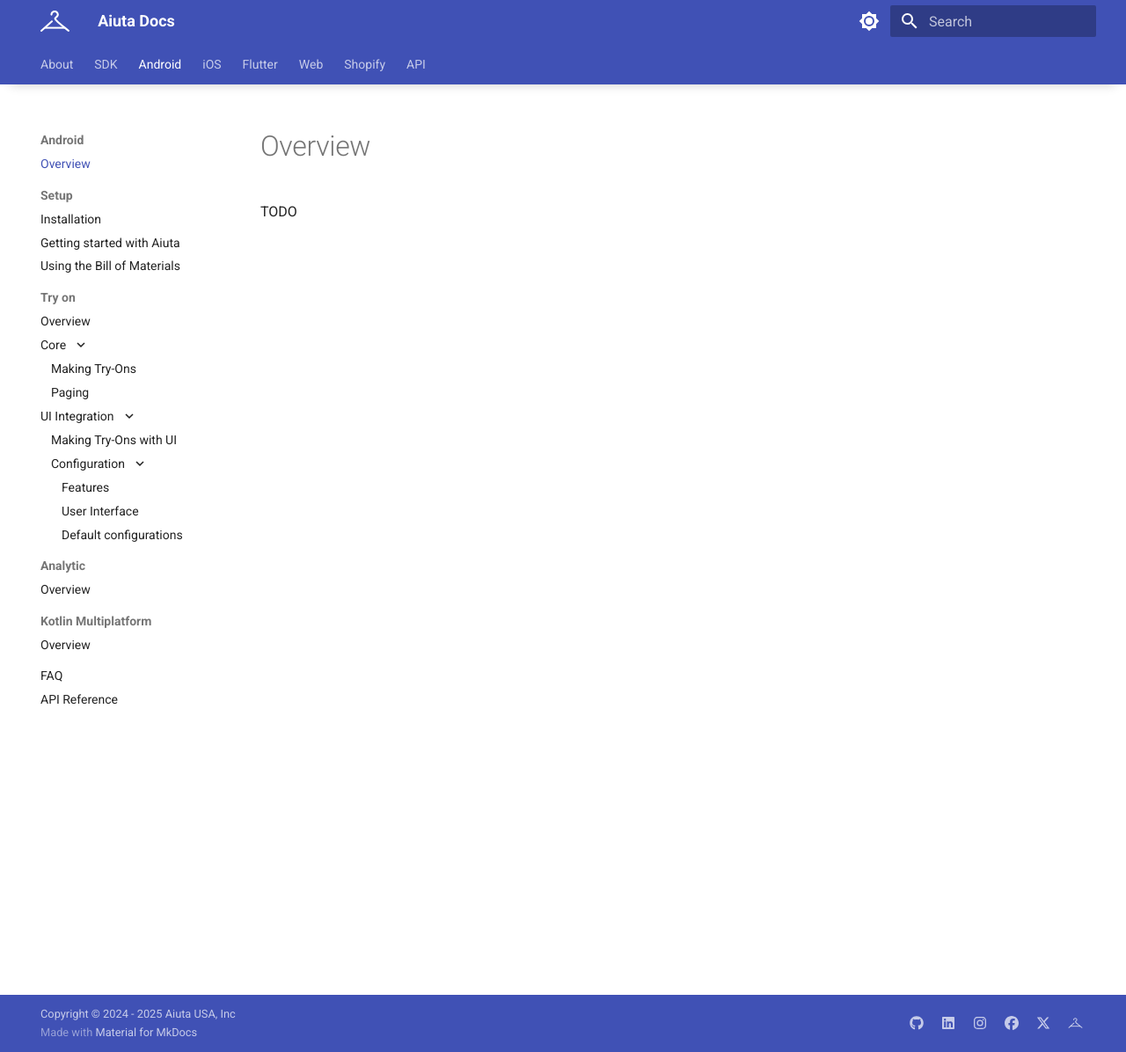
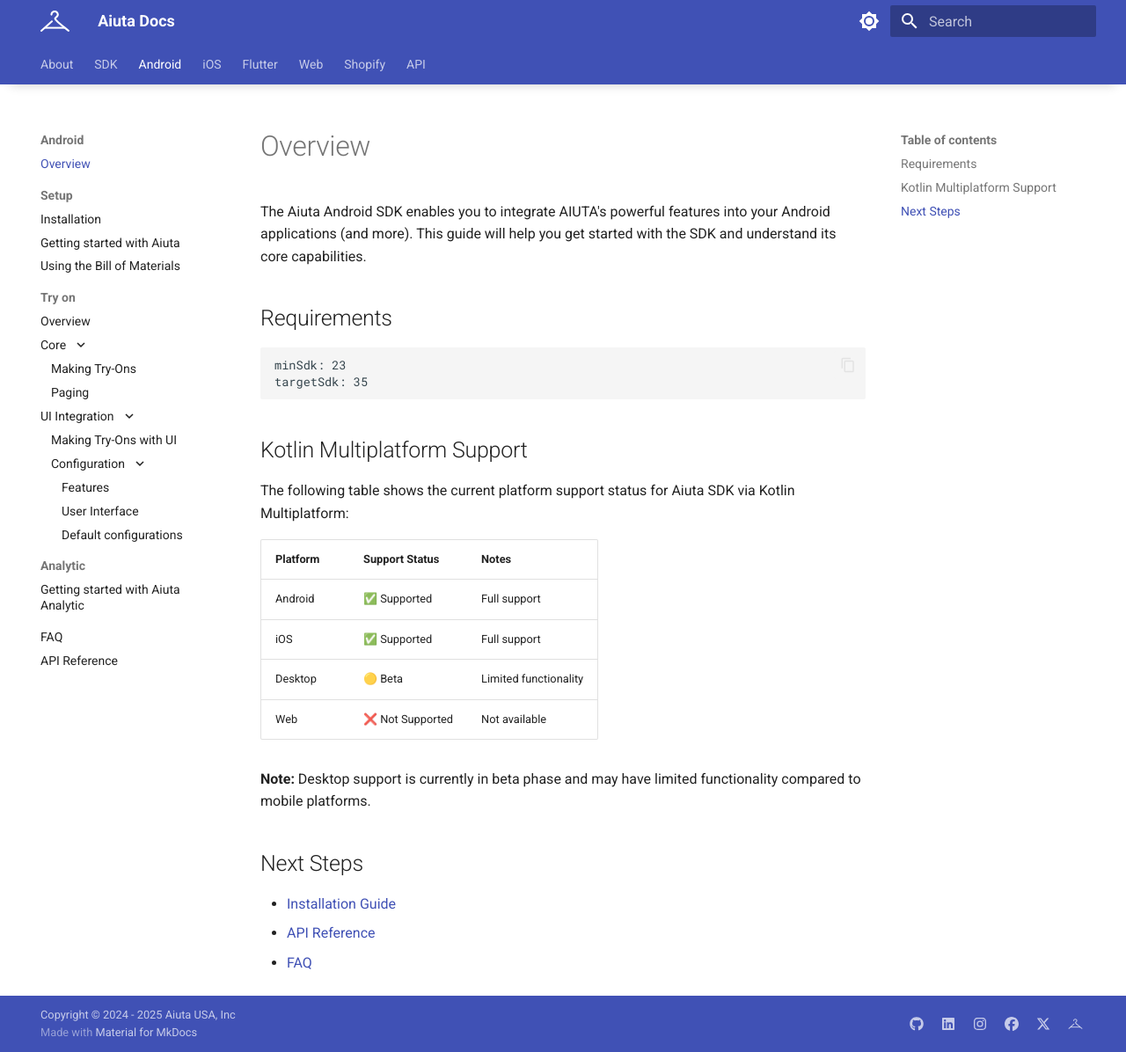
Before and after one commit to aiuta-com/docs, an MkDocs documentation site: the page built from docs/sdk/android/overview.md, in a window 1280 px wide and 1196 px high. Shown: the whole window at 88% size. Built offline with MkDocs 1.6.1 and Material for MkDocs 9.7.7, drawn with Linux system fonts in a browser that asks for light colours.

Commit message:
Add general overview and try on with UI

```diff
--- a/docs/sdk/android/overview.md
+++ b/docs/sdk/android/overview.md
@@ -1 +1,22 @@
-TODO
+# Overview
+
+The Aiuta Android SDK enables you to integrate AIUTA's powerful features into your Android applications (and more). This guide will help you get started with the SDK and understand its core capabilities.
+
+
+## Requirements
+
+{% include-markdown "sdk/templates/android/requirements-base.md" %}
+
+## Kotlin Multiplatform Support
+
+The following table shows the current platform support status for Aiuta SDK via Kotlin Multiplatform:
+
+{% include-markdown "sdk/templates/android/kmp-support-table.md" %}
+
+**Note:** Desktop support is currently in beta phase and may have limited functionality compared to mobile platforms.
+
+## Next Steps
+
+- [Installation Guide](setup/installation.md)
+- [API Reference](https://aiuta-com.github.io/aiuta-android-sdk/)
+- [FAQ](faq.md)
--- /dev/null
+++ b/docs/sdk/templates/android/kmp-support-table.md
@@ -0,0 +1,6 @@
+| Platform | Support Status | Notes |
+|----------|---------------|--------|
+| Android  | ✅ Supported  | Full support |
+| iOS      | ✅ Supported  | Full support |
+| Desktop  | 🟡 Beta      | Limited functionality |
+| Web | ❌ Not Supported | Not available |
--- a/mkdocs.yml
+++ b/mkdocs.yml
@@ -53,13 +53,11 @@
       - UI Integration:
         - Making Try-Ons with UI: sdk/android/tryon/ui/making-try-ons-with-ui.md
         - Configuration:
-          - Features: sdk/android/tryon/ui/features.md
-          - User Interface: sdk/android/tryon/ui/user-interface.md
-          - Default configurations: sdk/android/tryon/ui/default-configurations.md
+          - Features: sdk/android/tryon/ui/configuration/features.md
+          - User Interface: sdk/android/tryon/ui/configuration/user-interface.md
+          - Default configurations: sdk/android/tryon/ui/configuration/default-configurations.md
     - Analytic:
-      - Overview: sdk/android/analytic/overview.md
-    - Kotlin Multiplatform:
-      - Overview: sdk/android/kmp/overview.md
+      - Getting started with Aiuta Analytic: sdk/android/analytic/overview.md
     - FAQ: sdk/android/faq.md
     - API Reference: https://aiuta-com.github.io/aiuta-android-sdk/
 
```
Also changed, not shown: docs/sdk/android/analytic/overview.md (added, +1 -0 lines), docs/sdk/android/kmp/overview.md (deleted, +0 -1 lines), docs/sdk/android/tryon/ui/configuration/default-configurations.md (added, +1 -0 lines), docs/sdk/android/tryon/ui/configuration/features.md (added, +1 -0 lines), docs/sdk/android/tryon/ui/configuration/user-interface.md (added, +1 -0 lines), docs/sdk/android/tryon/ui/making-try-ons-with-ui.md (added, +78 -0 lines).
